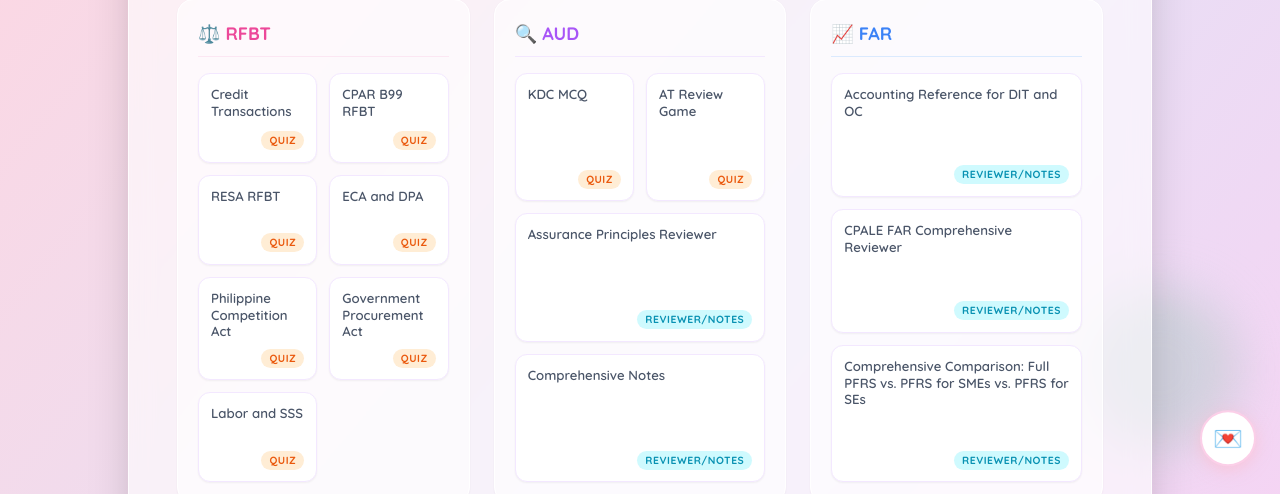
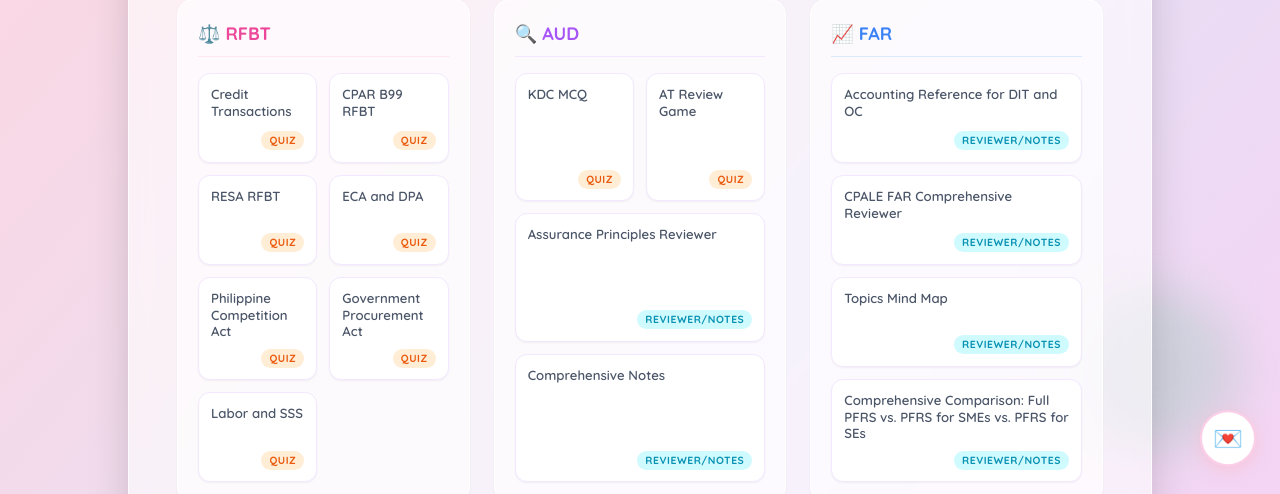
Before and after one commit to wafflebeanz/CPALE, a plain HTML site: page index.html in a window 1280 px wide. Shown: the part 306-800 px from the top of the page. Drawn offline with nearby package versions, Linux system fonts and the light colour scheme.

Commit message:
Add Topics Mind Map link to index.html

```diff
--- a/index.html
+++ b/index.html
@@ -224,6 +224,10 @@
                         <span class="mb-2 leading-tight">CPALE FAR Comprehensive Reviewer</span>
                         <div class="mt-auto self-end"><span class="pill-tag tag-rev">Reviewer/Notes</span></div>
                     </a>
+                    <a href="far-mindmap_2.html" class="quiz-link group col-span-2">
+                        <span class="mb-2 leading-tight">Topics Mind Map</span>
+                        <div class="mt-auto self-end"><span class="pill-tag tag-rev">Reviewer/Notes</span></div>
+                    </a>
                     <a href="pfrs_comparison_guide.html" class="quiz-link group col-span-2">
                         <span class="mb-2 leading-tight">Comprehensive Comparison: Full PFRS vs. PFRS for SMEs vs. PFRS for SEs</span>
                         <div class="mt-auto self-end"><span class="pill-tag tag-rev">Reviewer/Notes</span></div>
```
